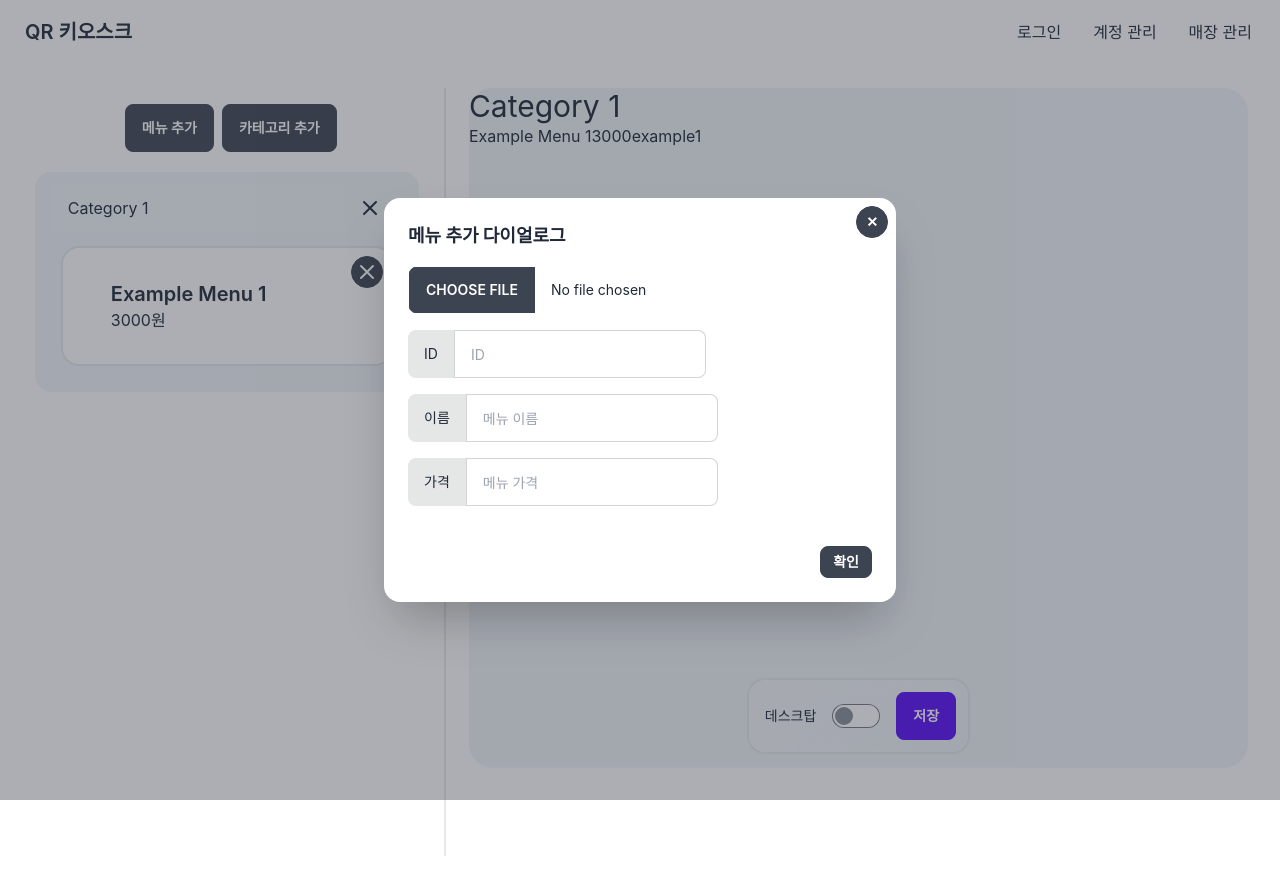
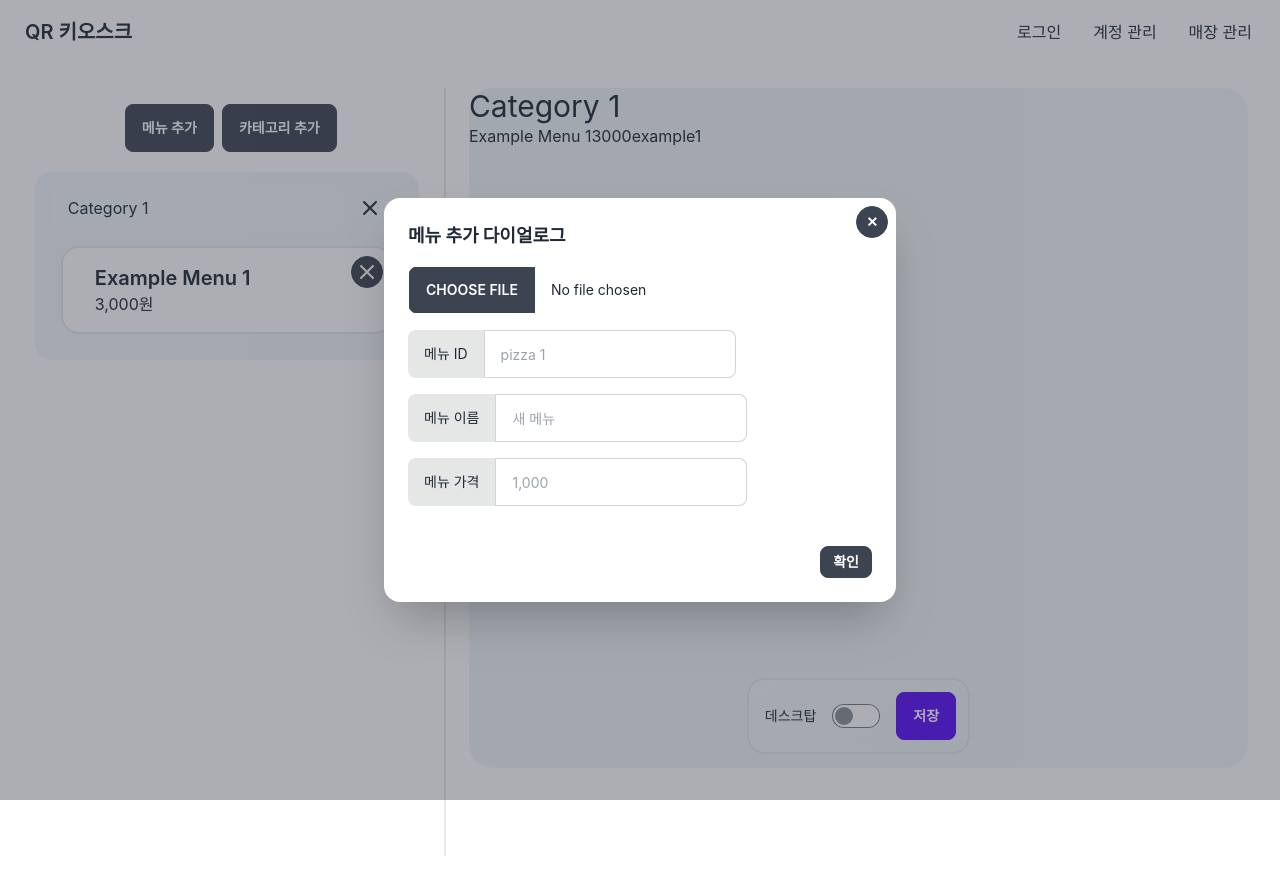
Before and after one commit to jadru/qr-kiosk, a React (Vite) app in the folder apps/frontend/: page /store-management in a window 1280 px wide. Both pictures are taken after a click on the label "메뉴 추가". Built offline with nearby package versions, Linux system fonts and the light colour scheme.

Commit message:
feat: a11y advanced on store management

```diff
--- a/apps/frontend/package.json
+++ b/apps/frontend/package.json
@@ -28,6 +28,7 @@
     "react-toastify": "^9.0.8",
     "recoil": "^0.7.6",
     "serve": "^14.1.2",
+    "uuid": "^9.0.0",
     "yarn": "^1.22.19",
     "yup": "^1.0.2"
   },
@@ -38,6 +39,7 @@
     "@types/react-beautiful-dnd": "^13.1.3",
     "@types/react-dom": "^18.0.6",
     "@types/react-lottie": "^1.2.6",
+    "@types/uuid": "^9.0.1",
     "@typescript-eslint/eslint-plugin": "^5.38.0",
     "@typescript-eslint/parser": "^5.38.0",
     "@vitejs/plugin-react": "^2.1.0",
--- a/apps/frontend/src/components/Menu/MenuItem.tsx
+++ b/apps/frontend/src/components/Menu/MenuItem.tsx
@@ -20,10 +20,10 @@ const MenuItem: React.FC<Props> = ({ index, item, onDelete }) => {
           {...provided.draggableProps}
           {...provided.dragHandleProps}
         >
-          <div className="card-body">
+          <div className="card-body p-4">
             <div className="ml-4">
               <h4 className="card-title ">{item.itemname}</h4>
-              <h4>{item.itemprice}원</h4>
+              <h4>{parseFloat(item.itemprice).toLocaleString('en')}원</h4>
             </div>
           </div>
           <div>
--- a/apps/frontend/src/pages/StoreManagement/StoreDialog.tsx
+++ b/apps/frontend/src/pages/StoreManagement/StoreDialog.tsx
@@ -1,24 +1,29 @@
+import { Item } from '@src/type/Item';
+
 interface Props {
-  handleAddImages: (event: React.ChangeEvent<HTMLInputElement>) => void;
-  itemid: string;
-  itemname: string;
-  itemprice: string;
-  SetItemId: (s: string) => void;
-  setItemName: (s: string) => void;
-  setItemPrice: (s: string) => void;
+  newMenuItem: Item;
+  setNewMenuItem: React.Dispatch<React.SetStateAction<Item>>;
   handleSubmit: () => void;
+  handleImageUpload?: () => void;
 }
 
 export const StoreDialog: React.FC<Props> = ({
-  handleAddImages,
-  itemid,
-  itemname,
-  itemprice,
-  SetItemId,
-  setItemName,
-  setItemPrice,
+  setNewMenuItem,
+  newMenuItem,
   handleSubmit,
-}) => (
+  handleImageUpload,
+}) => {
+  const handleOnChange = (e: React.ChangeEvent<HTMLInputElement>) => {
+    setNewMenuItem((prev) => ({
+      ...prev,
+      [e.target.name]: e.target.value,
+    }));
+  };
+
+  const handleFocus = (e: React.ChangeEvent<HTMLInputElement>) =>
+    e.target.select();
+
+  return (
     <div className="modal">
       <div className="modal-box relative w-full">
         <label
@@ -33,41 +38,45 @@ export const StoreDialog: React.FC<Props> = ({
             type="file"
             className="file-input w-full max-w-xs file-input-md mt-4"
             accept="image/*"
-          onChange={handleAddImages}
+            name="image"
+            onChange={handleImageUpload}
           />
           <div className="form-control mt-4 w-full">
             <label className="input-group input-group-sm">
-            <span>ID</span>
+              <span>메뉴 ID</span>
               <input
                 type="text"
-              placeholder="ID"
+                placeholder="pizza 1"
                 className="input input-bordered input-md"
-              value={itemid}
-              onChange={(e) => SetItemId(e.target.value)}
+                name="itemid"
+                onFocus={handleFocus}
+                onChange={handleOnChange}
               />
             </label>
           </div>
           <div className="form-control mt-4  w-full">
             <label className="input-group input-group-sm">
-            <span>이름</span>
+              <span>메뉴 이름</span>
               <input
                 type="text"
-              placeholder="메뉴 이름"
+                placeholder="새 메뉴"
                 className="input input-bordered input-md"
-              value={itemname}
-              onChange={(e) => setItemName(e.target.value)}
+                name="itemname"
+                onFocus={handleFocus}
+                onChange={handleOnChange}
               />
             </label>
           </div>
           <div className="form-control mt-4">
             <label className="input-group input-group-sm">
-            <span>가격</span>
+              <span>메뉴 가격</span>
               <input
                 type="number"
-              placeholder="메뉴 가격"
+                placeholder="1,000"
                 className="input input-bordered input-md"
-              value={itemprice}
-              onChange={(e) => setItemPrice(e.target.value)}
+                name="itemprice"
+                onFocus={handleFocus}
+                onChange={handleOnChange}
               />
             </label>
           </div>
@@ -84,3 +93,4 @@ export const StoreDialog: React.FC<Props> = ({
       </div>
     </div>
   );
+};
--- a/apps/frontend/src/pages/StoreManagement/index.tsx
+++ b/apps/frontend/src/pages/StoreManagement/index.tsx
@@ -1,6 +1,6 @@
 import { Route, Routes } from 'react-router-dom';
 import { DragDropContext, DropResult } from 'react-beautiful-dnd';
-import React, { useEffect, useState } from 'react';
+import React, { useEffect, useId, useState } from 'react';
 import { Item } from '../../type/Item';
 import { useRecoilState } from 'recoil';
 import MenuList from '../../components/Menu/MenuList';
@@ -8,6 +8,7 @@ import { menuDataState } from '@src/states/atom';
 import { StoreDialog } from './StoreDialog';
 import { NormalLayout } from '@src/components';
 import cloneDeep from 'lodash/cloneDeep';
+import { v4 as uuidv4 } from 'uuid';
 
 const usePreventLeave = () => {
   function listener(e: any) {
@@ -26,13 +27,20 @@ const usePreventLeave = () => {
   return [enablePrevent, disablePrevent];
 };
 
+let templateOfNewMenu = () => {
+  let itemid = uuidv4();
+  return {
+    itemname: '새 메뉴',
+    itemprice: '1000',
+    image: '',
+    itemid,
+  };
+};
+
 export const StoreManagement: React.FC = () => {
   const [enablePrevent, disablePrevent] = usePreventLeave();
   const [menuData, setMenuData] = useRecoilState(menuDataState);
-  const [itemname, setItemName] = useState<string>('');
-  const [itemprice, setItemPrice] = useState<string>('');
-  const [itemid, SetItemId] = useState<string>('');
-  const [fileImage, setFileImage] = useState<string[]>([]);
+  const [newMenu, setNewMenu] = useState<Item>(templateOfNewMenu);
   const [mobile, setMobile] = useState<boolean>(false);
 
   useEffect(() => {
@@ -42,27 +50,25 @@ export const StoreManagement: React.FC = () => {
   const onMobileToggleChange = (e: React.ChangeEvent<HTMLInputElement>) =>
     setMobile((prev) => !prev);
 
-  const handleAddImages = (event: React.ChangeEvent<HTMLInputElement>) => {
-    const imageList: any = event.target.files;
-    let imageArray = [...fileImage];
+  // const handleAddImages = (event: React.ChangeEvent<HTMLInputElement>) => {
+  //   const imageList: any = event.target.files;
+  //   let imageArray = [...fileImage];
 
-    for (let i = 0; i < imageList.length; i++) {
-      const image = URL.createObjectURL(imageList[i]);
-      if (!image) {
-        throw new Error('이미지가 없습니다.');
-      }
-      imageArray.push(image);
-    }
-    setFileImage(imageArray);
-  };
+  //   for (let i = 0; i < imageList.length; i++) {
+  //     const image = URL.createObjectURL(imageList[i]);
+  //     if (!image) {
+  //       throw new Error('이미지가 없습니다.');
+  //     }
+  //     imageArray.push(image);
+  //   }
+  //   setFileImage(imageArray);
+  // };
 
   const handleSubmit = () => {
     let tempData = cloneDeep(menuData);
-    tempData[0].menus.push({ itemname, itemprice, itemid, image: '' });
+    tempData[0].menus.push({ ...newMenu });
     setMenuData(tempData);
-    setItemName('');
-    setItemPrice('');
-    SetItemId('');
+    setNewMenu(templateOfNewMenu);
     enablePrevent();
   };
 
@@ -98,7 +104,7 @@ export const StoreManagement: React.FC = () => {
   };
 
   const dumyCategoryData = {
-    categoryName: '새 카테고리',
+    categoryName: '새 카테고리 ' + (menuData.length + 1),
     menus: [],
   };
 
@@ -118,13 +124,8 @@ export const StoreManagement: React.FC = () => {
             </button>
             <input type="checkbox" id="my-modal-3" className="modal-toggle" />
             <StoreDialog
-              itemname={itemname}
-              setItemName={setItemName}
-              itemprice={itemprice}
-              setItemPrice={setItemPrice}
-              itemid={itemid}
-              SetItemId={SetItemId}
-              handleAddImages={handleAddImages}
+              setNewMenuItem={setNewMenu}
+              newMenuItem={newMenu}
               handleSubmit={handleSubmit}
             />
           </div>
--- /dev/null
+++ b/apps/frontend/src/type/index.d.ts
@@ -0,0 +1 @@
+declare module 'uuid';
```
Also changed, not shown: 1 other file (tests, documents, lock files or other folders). Lines whose indentation alone changed are shown as unchanged.
